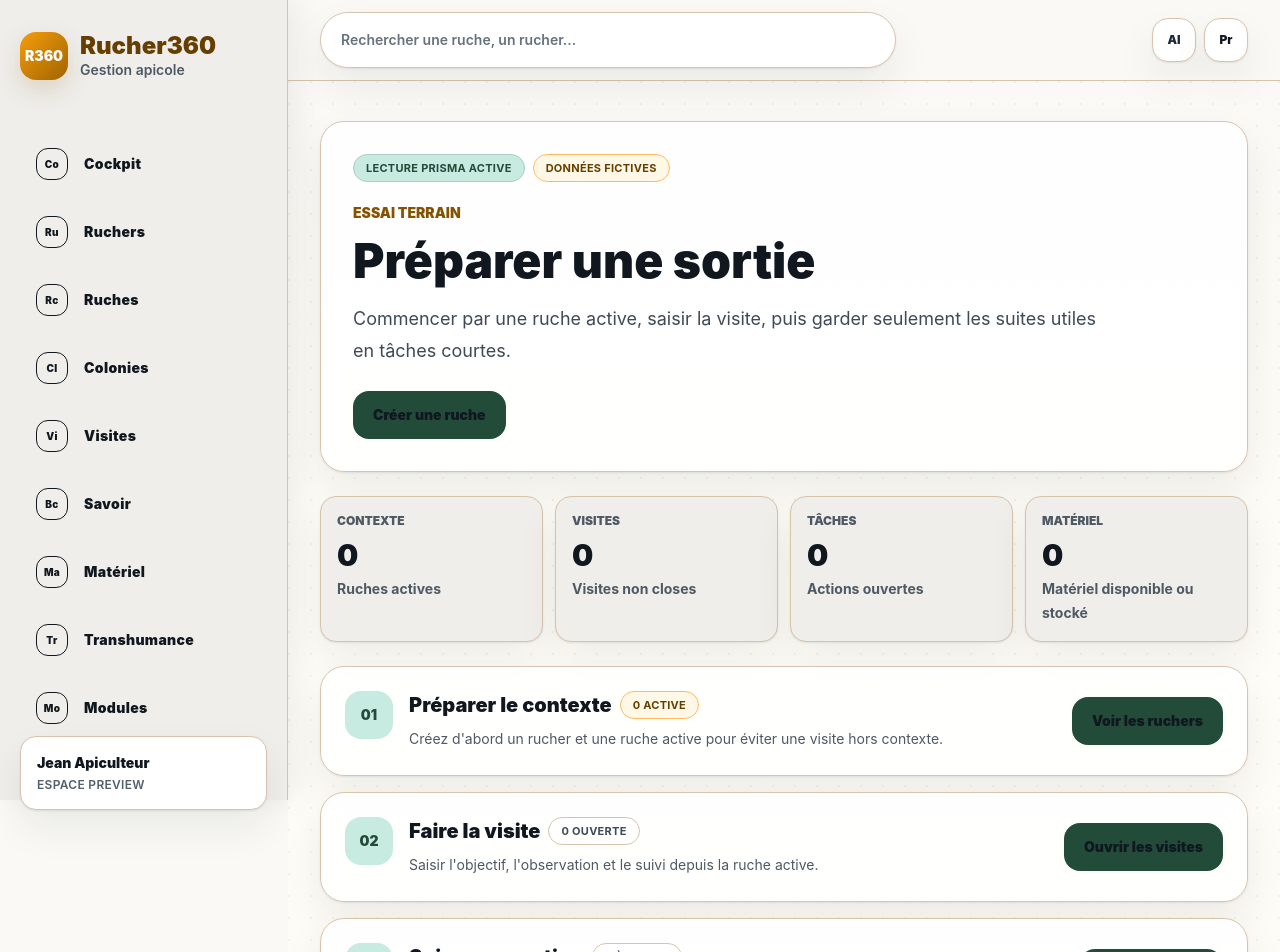
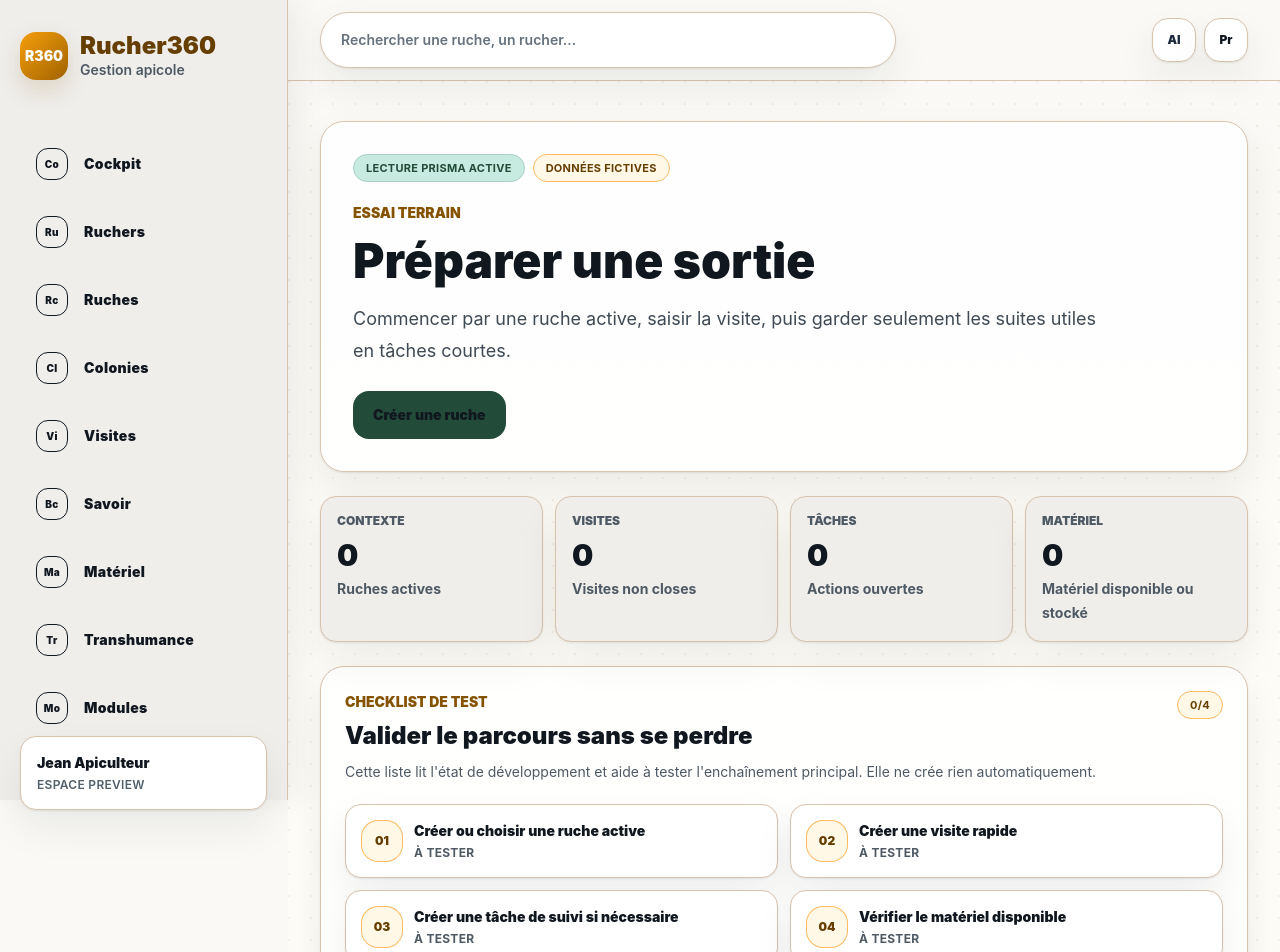
Before and after one commit to bigfred2002/ruche360, a Next.js app: page /journey in a window 1280 px wide. Shown: the top 952 px of the page. Built offline with nearby package versions, Linux system fonts and the light colour scheme; no server answers; the database is empty.

Commit message:
feat: add field journey checklist
FIELD-JOURNEY-CHECKLIST-01

Ajoute une checklist de test dans le parcours classique pour verifier ruche, visite, tache et materiel.

Aucun nouveau modele, CRUD, formulaire metier, dependance, auth reelle, API publique, IA active ou IoT actif.

```diff
--- a/src/components/ClassicJourneyPreview.tsx
+++ b/src/components/ClassicJourneyPreview.tsx
@@ -57,8 +57,33 @@ export function ClassicJourneyPreview({
     equipment?.stocks.filter((stock) => stock.quantity > 0).length ?? 0;
   const hasLiveRead = Boolean(hives || visits || tasks || equipment);
   const hasActiveHive = activeHives.length > 0;
+  const hasOpenVisit = openVisits.length > 0;
+  const hasOpenTask = openTasks.length > 0;
+  const hasEquipmentReady = availableItems + stockedLines > 0;
   const primaryHref = hasActiveHive ? "/visits" : "/apiaries";
   const primaryLabel = hasActiveHive ? "Commencer la visite" : "Créer une ruche";
+  const checklist = [
+    {
+      done: hasActiveHive,
+      href: "/apiaries",
+      label: "Créer ou choisir une ruche active",
+    },
+    {
+      done: hasOpenVisit,
+      href: "/visits",
+      label: "Créer une visite rapide",
+    },
+    {
+      done: hasOpenTask,
+      href: "/tasks",
+      label: "Créer une tâche de suivi si nécessaire",
+    },
+    {
+      done: hasEquipmentReady,
+      href: "/equipment",
+      label: "Vérifier le matériel disponible",
+    },
+  ] as const;
   const journeySteps = [
     {
       detail: hasActiveHive
@@ -157,6 +182,52 @@ export function ClassicJourneyPreview({
             />
           </section>
 
+          <section className="surface-panel rounded-3xl p-5 sm:p-6">
+            <div className="flex flex-wrap items-start justify-between gap-3">
+              <div>
+                <p className="section-kicker">Checklist de test</p>
+                <h2 className="mt-2 text-2xl font-black text-slate-950">
+                  Valider le parcours sans se perdre
+                </h2>
+                <p className="mt-2 max-w-3xl text-sm leading-6 text-field-muted">
+                  Cette liste lit l&apos;état de développement et aide à tester
+                  l&apos;enchaînement principal. Elle ne crée rien automatiquement.
+                </p>
+              </div>
+              <StatusBadge
+                label={`${checklist.filter((item) => item.done).length}/${checklist.length}`}
+                tone={checklist.every((item) => item.done) ? "active" : "soon"}
+              />
+            </div>
+            <div className="mt-5 grid gap-3 md:grid-cols-2">
+              {checklist.map((item, index) => (
+                <Link
+                  className="motion-card flex min-h-16 items-center gap-3 rounded-2xl border border-cream-300 bg-white p-4 shadow-field transition hover:border-amber-300 hover:bg-cream-50 focus-ring"
+                  href={item.href}
+                  key={item.label}
+                >
+                  <span
+                    className={`grid size-10 shrink-0 place-items-center rounded-2xl text-xs font-black ring-1 ${
+                      item.done
+                        ? "bg-sage-100 text-forest-900 ring-sage-200"
+                        : "bg-amber-50 text-amber-900 ring-amber-200"
+                    }`}
+                  >
+                    {item.done ? "OK" : `0${index + 1}`}
+                  </span>
+                  <span>
+                    <span className="block text-sm font-black text-slate-950">
+                      {item.label}
+                    </span>
+                    <span className="mt-1 block text-xs font-bold uppercase tracking-wide text-slate-650">
+                      {item.done ? "Validé dans les données dev" : "À tester"}
+                    </span>
+                  </span>
+                </Link>
+              ))}
+            </div>
+          </section>
+
           <ol className="grid gap-4">
             {journeySteps.map((step) => (
               <li className="surface-panel rounded-3xl p-5 sm:p-6" key={step.number}>
```
Also changed, not shown: 3 other files (tests, documents, lock files or other folders).
